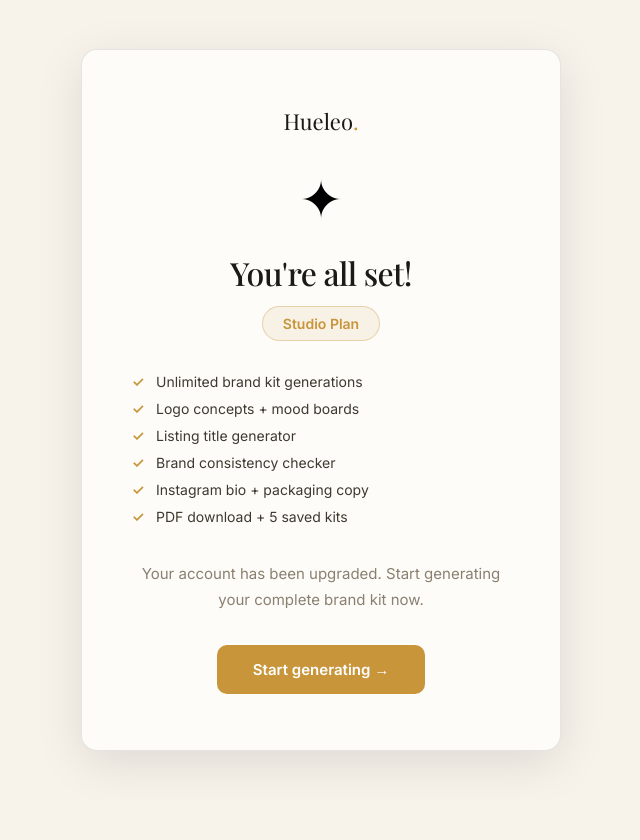
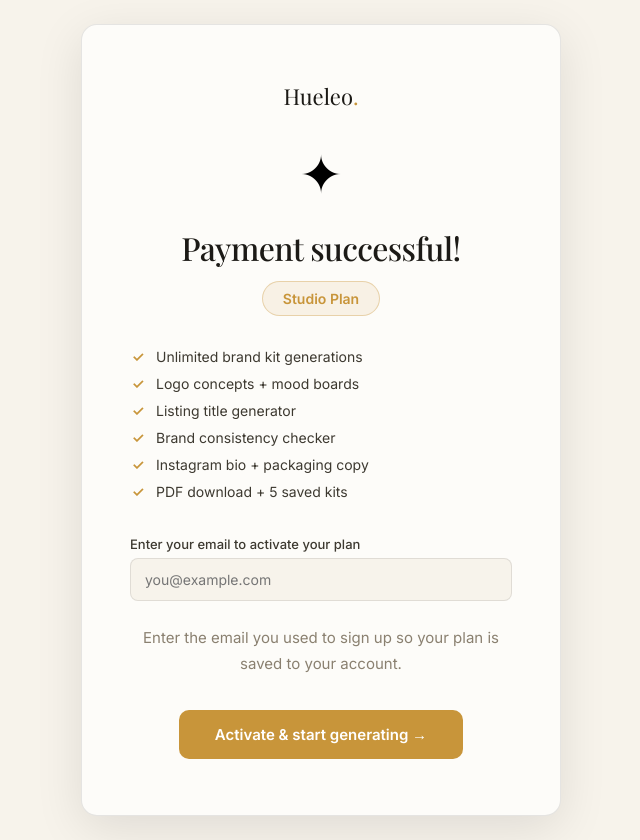
Before and after one commit to lockettjc1/hueleo, a plain HTML site: page netlify/success.html in a window 1280 px wide. Shown: the whole page, without its empty margins (319-959 px from the left). Before the commit the page ends 800 px from the top, so only its background shows below. Drawn offline with nearby package versions, Linux system fonts and the light colour scheme; a web font is replaced by a local one.

Commit message:
Update success message and add email input field

```diff
--- a/netlify/success.html
+++ b/netlify/success.html
@@ -20,13 +20,17 @@ p{font-size:15px;color:#8a8070;line-height:1.75;margin-bottom:32px}
 .perks{display:flex;flex-direction:column;gap:10px;margin-bottom:36px;text-align:left}
 .perk{display:flex;align-items:center;gap:10px;font-size:14px;color:#3d3930}
 .perk-ic{color:#c8953a;font-weight:700;width:16px;text-align:center}
+.email-field{margin-bottom:24px;text-align:left}
+.email-field label{display:block;font-size:13px;font-weight:500;color:#3d3930;margin-bottom:6px}
+.email-field input{width:100%;background:#f7f3eb;border:1.5px solid rgba(28,26,22,.1);border-radius:8px;padding:12px 14px;font-size:14px;color:#1c1a16;font-family:'Inter',sans-serif;outline:none}
+.email-field input:focus{border-color:#c8953a}
 </style>
 </head>
 <body>
 <div class="box">
   <div class="logo">Hueleo<span>.</span></div>
   <div class="ic">✦</div>
-  <h1>You're all set!</h1>
+  <h1>Payment successful!</h1>
   <div class="plan-badge" id="plan-badge">Studio Plan</div>
   <div class="perks" id="perks">
     <div class="perk"><span class="perk-ic">✓</span>Unlimited brand kit generations</div>
@@ -36,15 +40,20 @@ p{font-size:15px;color:#8a8070;line-height:1.75;margin-bottom:32px}
     <div class="perk"><span class="perk-ic">✓</span>Instagram bio + packaging copy</div>
     <div class="perk"><span class="perk-ic">✓</span>PDF download + 5 saved kits</div>
   </div>
-  <p>Your account has been upgraded. Start generating your complete brand kit now.</p>
-  <a href="/" class="btn">Start generating →</a>
+  <div class="email-field">
+    <label>Enter your email to activate your plan</label>
+    <input type="email" id="email-input" placeholder="you@example.com"/>
+  </div>
+  <p>Enter the email you used to sign up so your plan is saved to your account.</p>
+  <a href="/" class="btn" onclick="savePlan(event)">Activate & start generating →</a>
 </div>
 <script>
-const params = new URLSearchParams(window.location.search);
-const plan = params.get('plan');
-if (plan === 'pro') {
-  document.getElementById('plan-badge').textContent = 'Pro Plan ✦';
-  document.getElementById('perks').innerHTML = `
+const params=new URLSearchParams(window.location.search);
+const plan=params.get('plan')||'studio';
+
+if(plan==='pro'){
+  document.getElementById('plan-badge').textContent='Pro Plan ✦';
+  document.getElementById('perks').innerHTML=`
     <div class="perk"><span class="perk-ic">✓</span>Everything in Studio</div>
     <div class="perk"><span class="perk-ic">✓</span>Unlimited saved kits</div>
     <div class="perk"><span class="perk-ic">✓</span>Product description templates</div>
@@ -52,9 +61,15 @@ if (plan === 'pro') {
     <div class="perk"><span class="perk-ic">✓</span>Priority support</div>
   `;
 }
-// Store plan in localStorage so app knows user is upgraded
-localStorage.setItem('hueleo_plan', plan || 'studio');
-localStorage.setItem('hueleo_upgraded', 'true');
+
+function savePlan(e){
+  const email=document.getElementById('email-input').value.trim();
+  if(!email){e.preventDefault();document.getElementById('email-input').style.borderColor='#b43232';return;}
+  // Save plan permanently tied to their email
+  localStorage.setItem('hueleo_plan_'+email, plan);
+  localStorage.setItem('hueleo_plan', plan);
+  localStorage.setItem('hueleo_upgraded', 'true');
+}
 </script>
 </body>
 </html>
```
